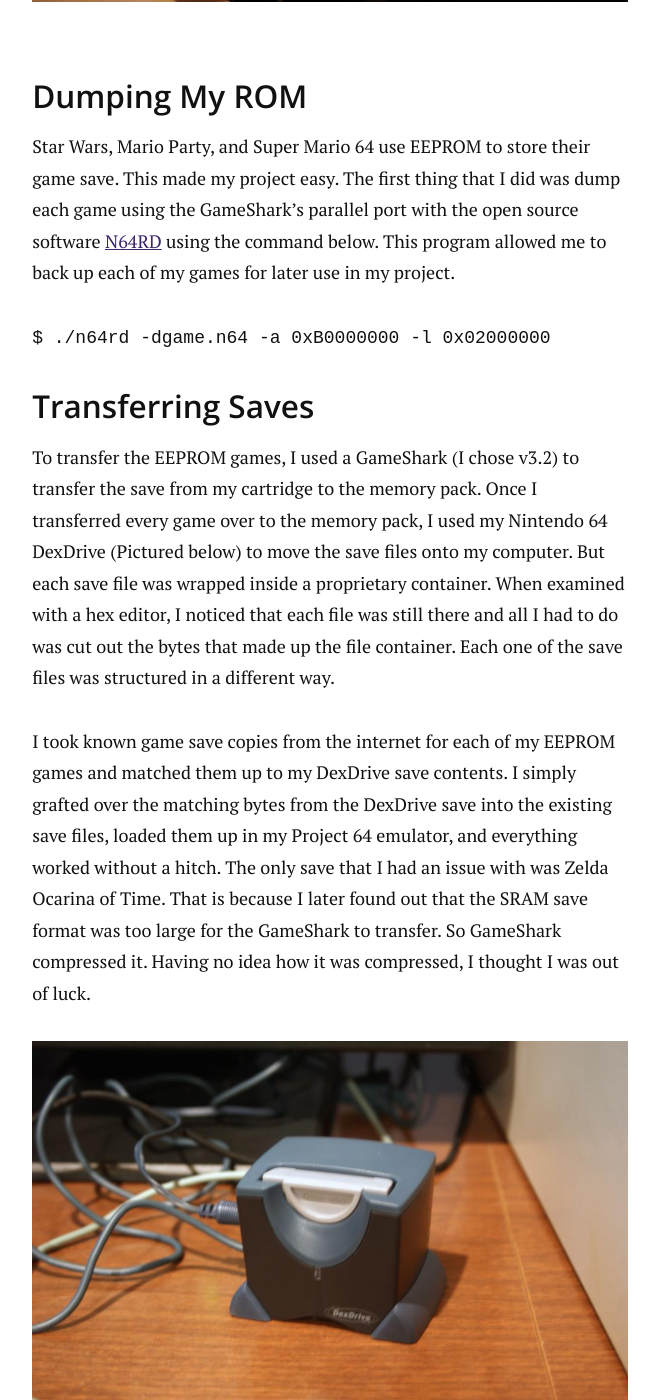
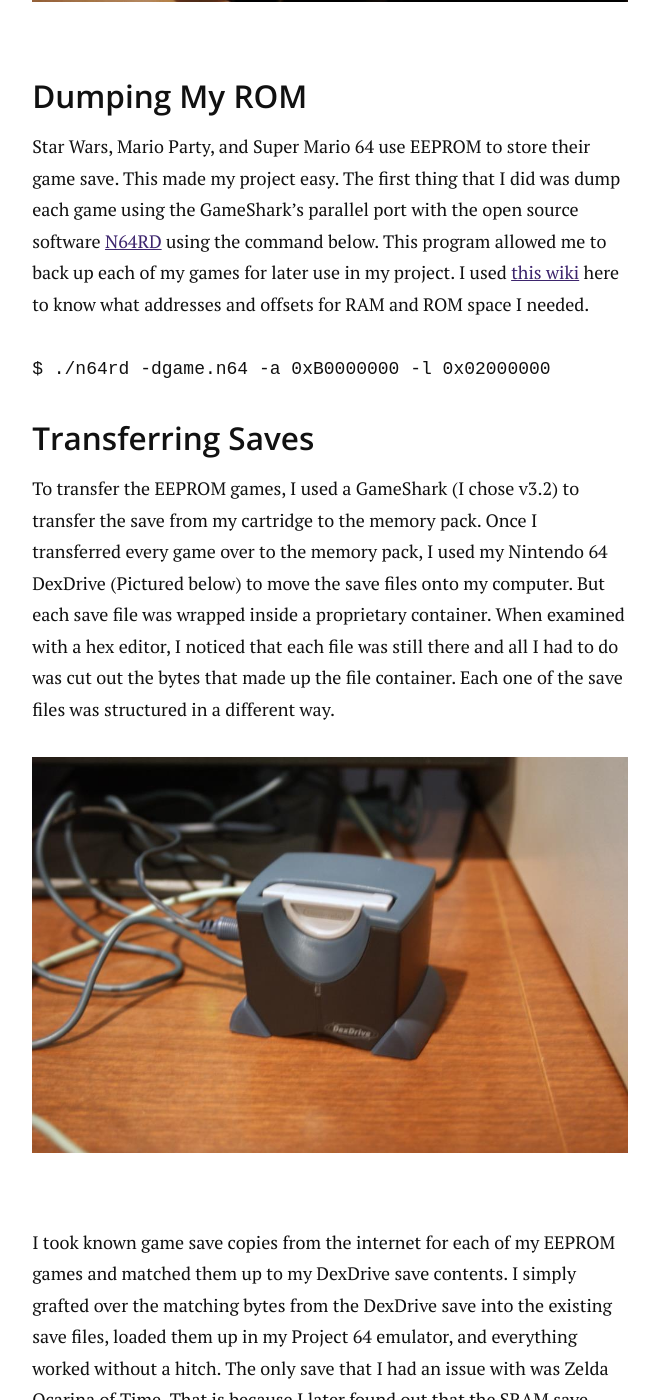
Before and after one commit to aav7fl/website-legacy, a Jekyll site: the page built from _posts/2015-04-11-transferring-n64-saves.md, in a window 1280 px wide and 1400 px high, scrolled down 2715 px. Shown: the whole window, without its empty margins (310-969 px from the left). Built offline with Jekyll 4.4.1, drawn with Linux system fonts in a browser that asks for light colours; nearby versions of some CDN libraries; Markdown is read by kramdown in place of the engine named in the settings; comment, search, counter and statistics services are not loaded; some of the changed text lies outside the part shown.

Commit message:
Update 2015-04-11-transferring-n64-saves.md

```diff
--- a/_posts/2015-04-11-transferring-n64-saves.md
+++ b/_posts/2015-04-11-transferring-n64-saves.md
@@ -39,16 +39,16 @@
 ![](/assets/img/2015/04/DSC09658.JPG)
 
 ###Dumping My ROM
-Star Wars, Mario Party, and Super Mario 64 use EEPROM to store their game save. This made my project easy. The first thing that I did was dump each game using the GameShark’s parallel port with the open source software [N64RD](https://github.com/parasyte/n64rd) using the command below. This program allowed me to back up each of my games for later use in my project.
+Star Wars, Mario Party, and Super Mario 64 use EEPROM to store their game save. This made my project easy. The first thing that I did was dump each game using the GameShark’s parallel port with the open source software [N64RD](https://github.com/parasyte/n64rd) using the command below. This program allowed me to back up each of my games for later use in my project. I used [this wiki](http://doc.kodewerx.org/hacking_n64.html) here to know what addresses and offsets for RAM and ROM space I needed.
 
 `$ ./n64rd -dgame.n64 -a 0xB0000000 -l 0x02000000`
 
 ###Transferring Saves
 To transfer the EEPROM games, I used a GameShark (I chose v3.2) to transfer the save from my cartridge to the memory pack. Once I transferred every game over to the memory pack, I used my Nintendo 64 DexDrive (Pictured below) to move the save files onto my computer. But each save file was wrapped inside a proprietary container. When examined with a hex editor, I noticed that each file was still there and all I had to do was cut out the bytes that made up the file container. Each one of the save files was structured in a different way.
 
-I took known game save copies from the internet for each of my EEPROM games and matched them up to my DexDrive save contents. I simply grafted over the matching bytes from the DexDrive save into the existing save files, loaded them up in my Project 64 emulator, and everything worked without a hitch. The only save that I had an issue with was Zelda Ocarina of Time. That is because I later found out that the SRAM save format was too large for the GameShark to transfer. So GameShark compressed it. Having no idea how it was compressed, I thought I was out of luck.
+![DexDrive](/assets/img/2015/04/DSC09655.JPG)
 
-![DexDrive](/assets/img/2015/04/DSC09655.JPG)
+I took known game save copies from the internet for each of my EEPROM games and matched them up to my DexDrive save contents. I simply grafted over the matching bytes from the DexDrive save into the existing save files, loaded them up in my Project 64 emulator, and everything worked without a hitch. The only save that I had an issue with was Zelda Ocarina of Time. That is because I later found out that the SRAM save format was too large for the GameShark to transfer. So GameShark compressed it. Having no idea how it was compressed, I thought I was out of luck. I contacted Interact and they were unable to provide me with information on the algorithm the GameShark used.
 
 ###Hitting a Wall
 The first thing that I tried was dumping the SRAM by using the GameShark. However, I was unable to find any documentation on how to pull the SRAM data or if it was even accessible from the GameShark. But I did find [someone](https://www.assemblergames.com/forums/showthread.php?31850-Dumping-N64-Game-Saves-with-a-Gameshark-with-LPT-access&p=517929&viewfull=1#post517929) who was trying to dump the contents of their SRAM into the memory pack controller by uploading it with [gsuploader](https://github.com/ppcasm/gsuploader). According to their post, they had some luck with a few games but were unlucky with others.
```
Also changed, not shown: other parts of _posts/2015-04-11-transferring-n64-saves.md (+1 -1 lines).
